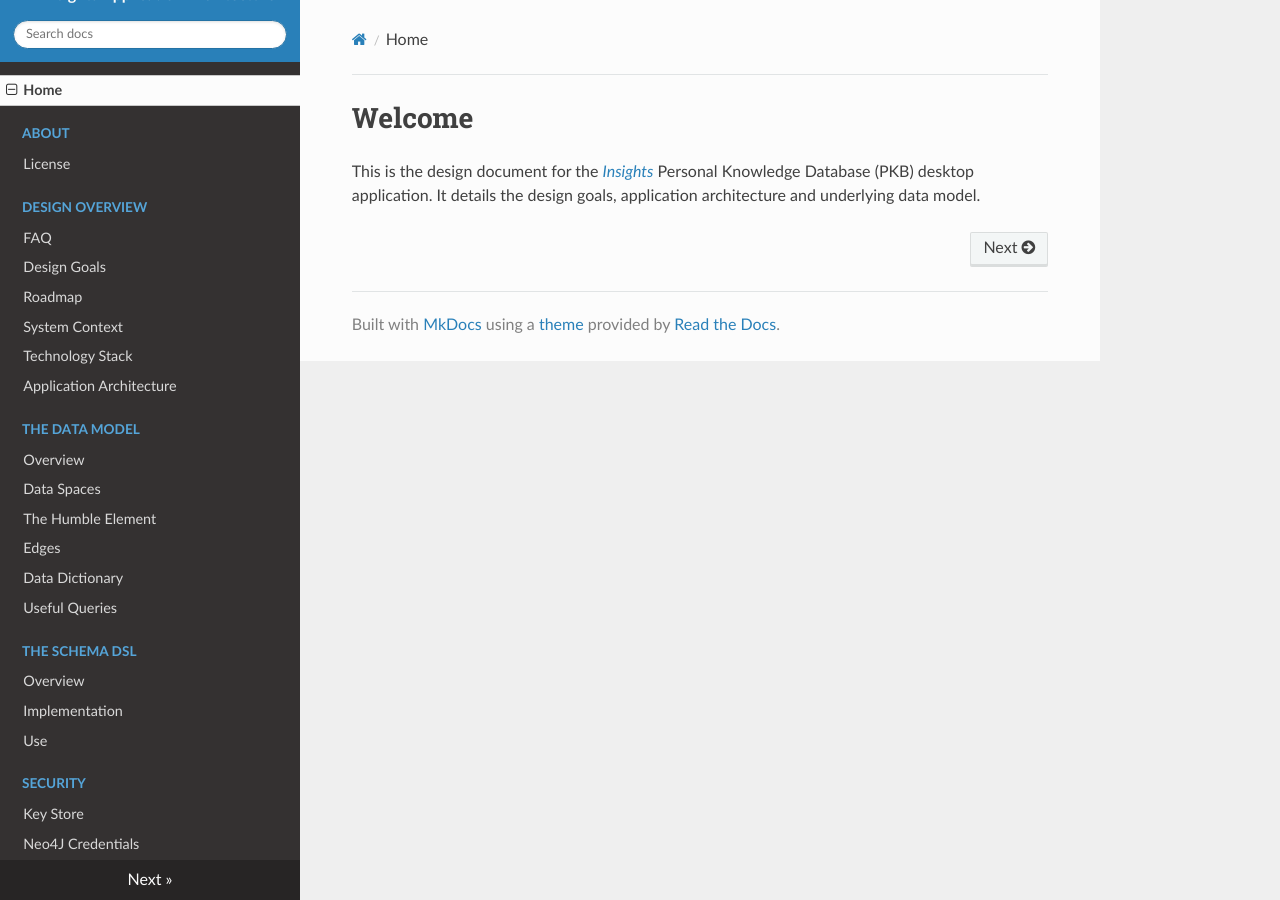
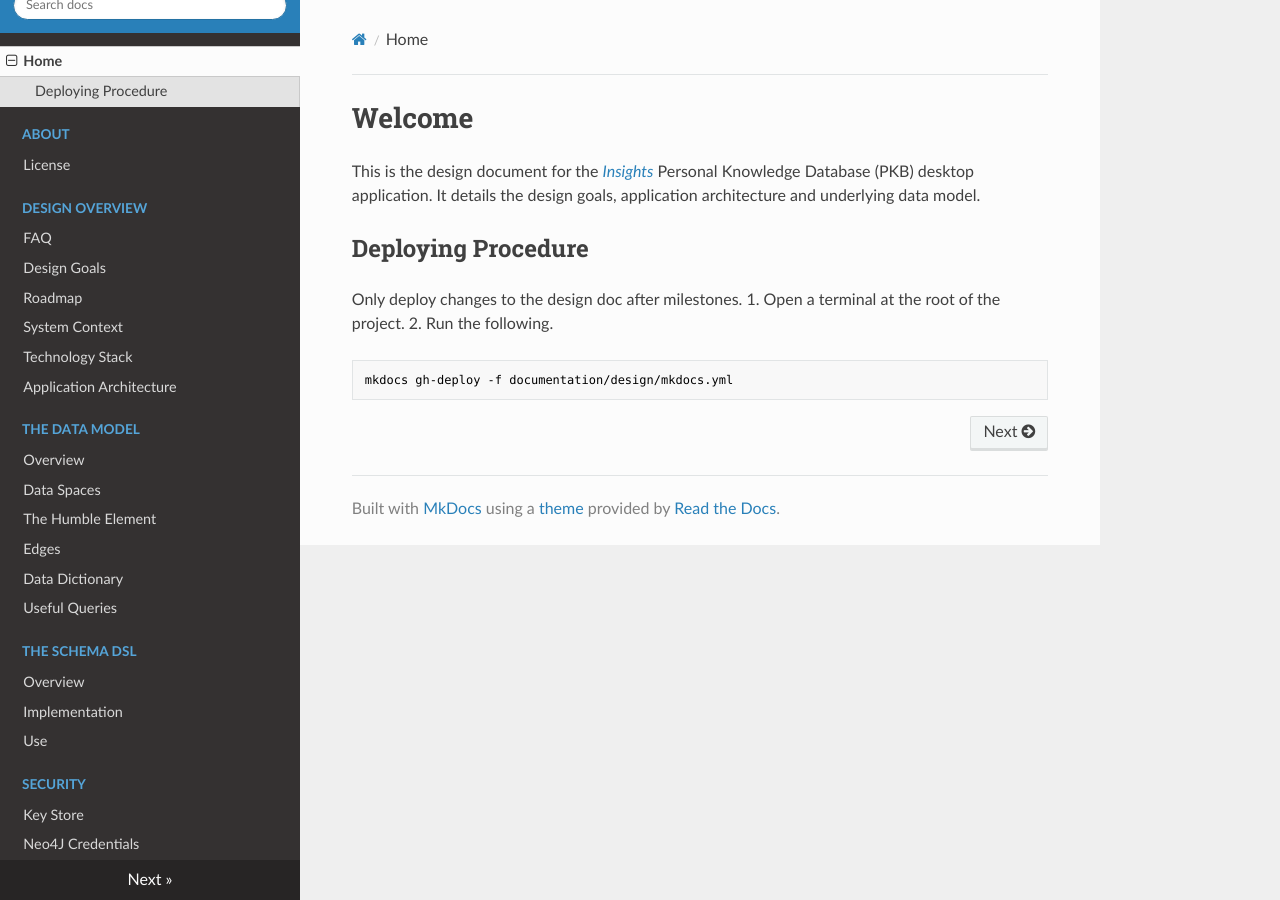
Before and after one commit to sholloway/graph-insights, an MkDocs documentation site: the page built from documentation/design/docs/index.md, in a window 1280 px wide. Built offline with MkDocs 1.6.1, drawn with Linux system fonts in a browser that asks for light colours; nearby versions of some CDN libraries; some of the changed text lies outside the part shown.

Commit message:
Finished the design doc publishing.

````diff
--- a/documentation/design/docs/index.md
+++ b/documentation/design/docs/index.md
@@ -2,3 +2,11 @@
 This is the design document for the [_Insights_](https://github.com/sholloway/graph-insights) Personal Knowledge Database (PKB)
 desktop application. It details the design goals, application architecture and
 underlying data model.
+
+## Deploying Procedure
+Only deploy changes to the design doc after milestones.
+1. Open a terminal at the root of the project.
+2. Run the following.
+```shell
+mkdocs gh-deploy -f documentation/design/mkdocs.yml
+```
````
Also changed, not shown: documentation/design/docs/design/mvp.md (+1 -1 lines).
